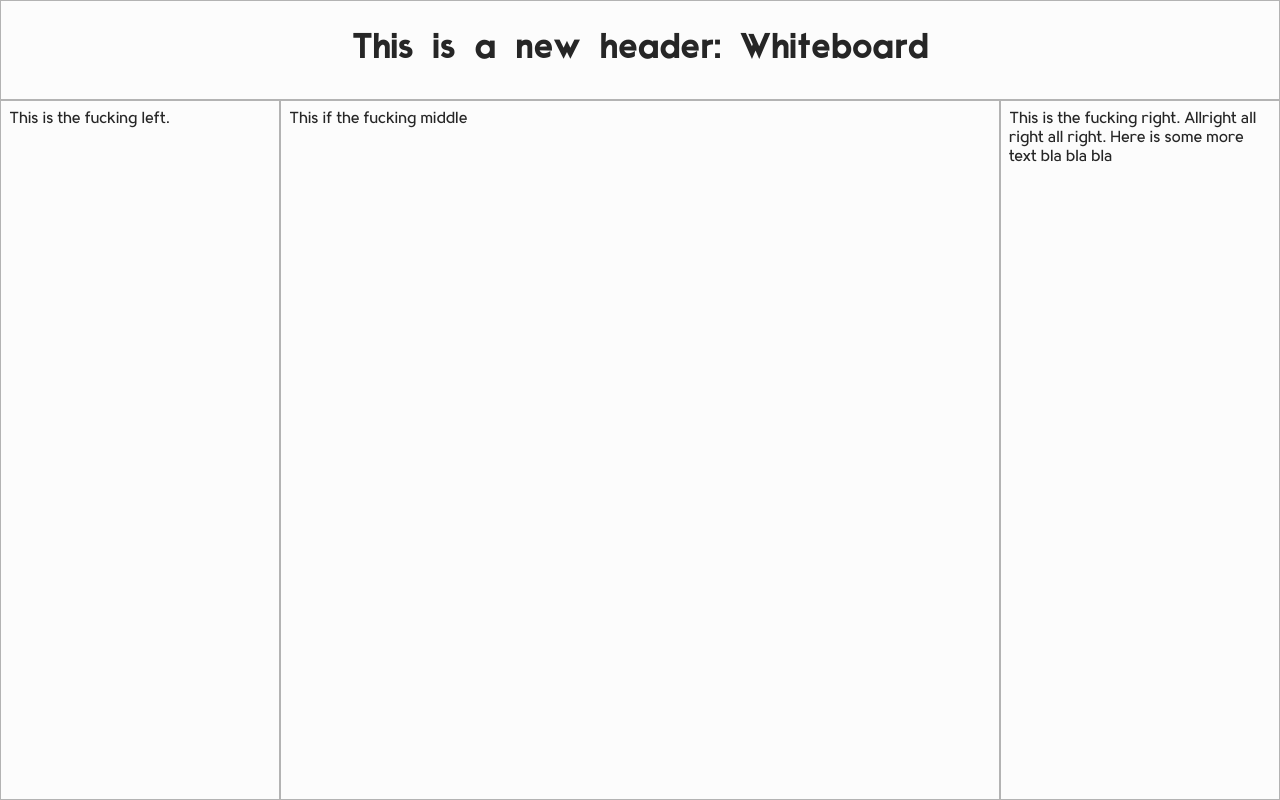
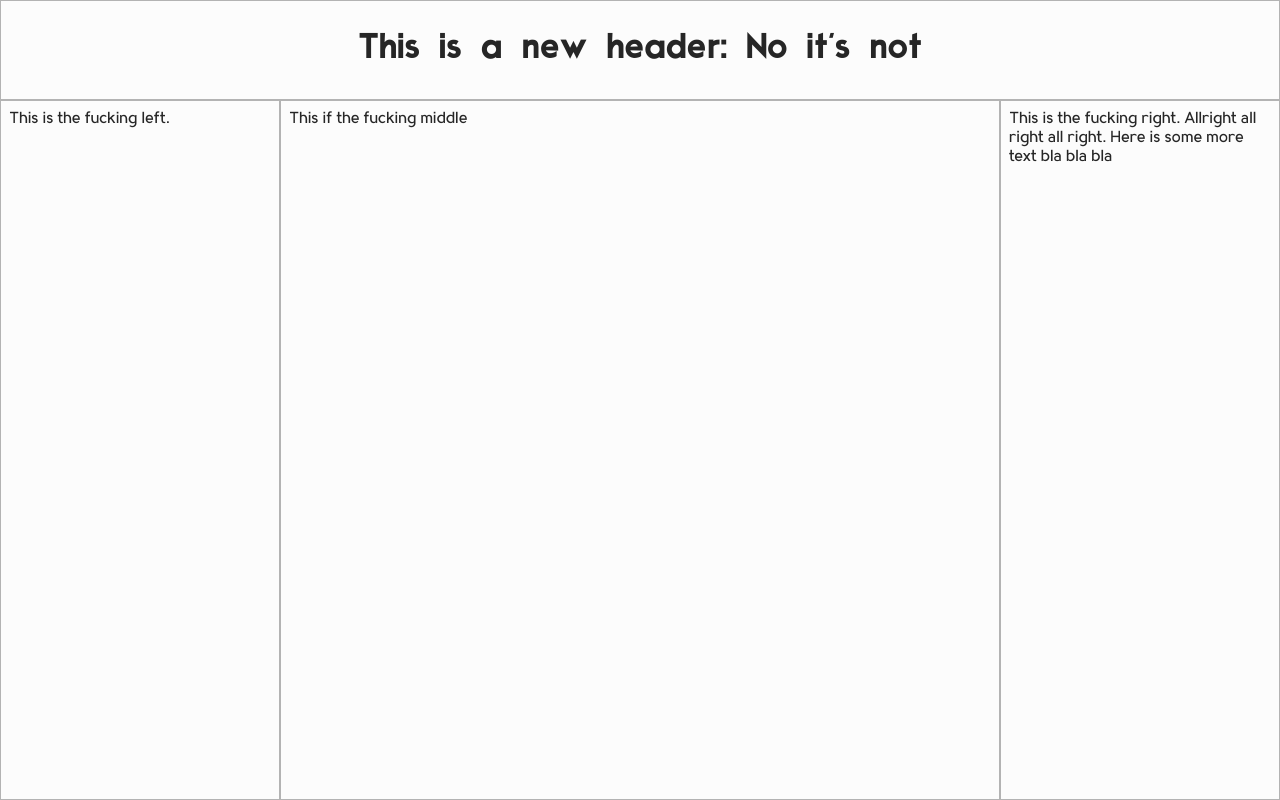
Before and after one commit to ChrisBurgdorff/whiteboardprototype, a website: page public/index.html in a window 1280 px wide. Drawn offline with nearby package versions, Linux system fonts and the light colour scheme.

Commit message:
recomm test

```diff
--- a/public/index.html
+++ b/public/index.html
@@ -12,7 +12,7 @@
 		<script src="https://code.jquery.com/jquery-1.11.3.min.js"></script>
 		<div ng-controller="MainCtrl">
       <div class="top">
-        <h1>This is a new header: Whiteboard</h1>
+        <h1>This is a new header: No it's not</h1>
       </div>
       <div class="container">
         <div class="left">
```
